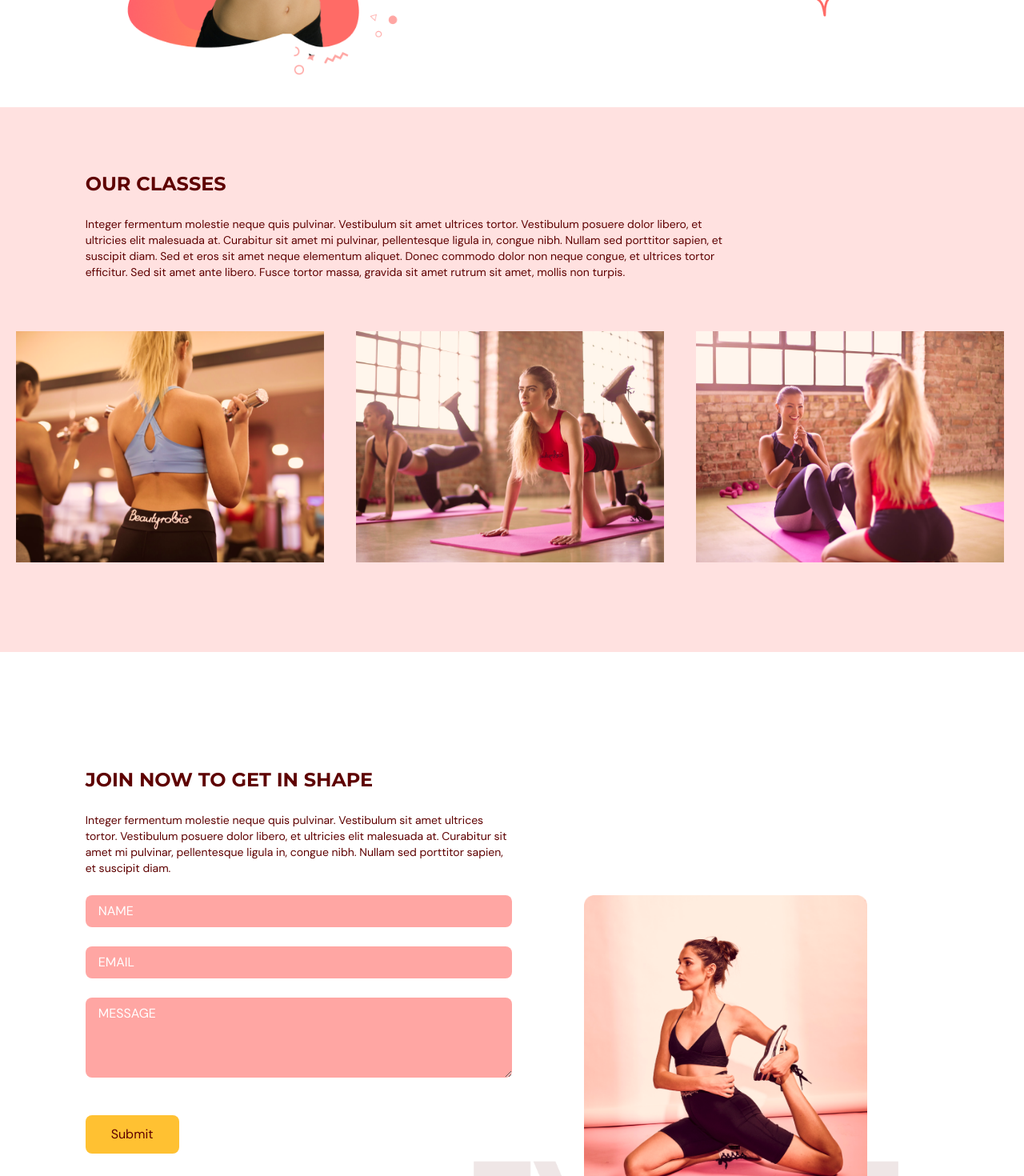
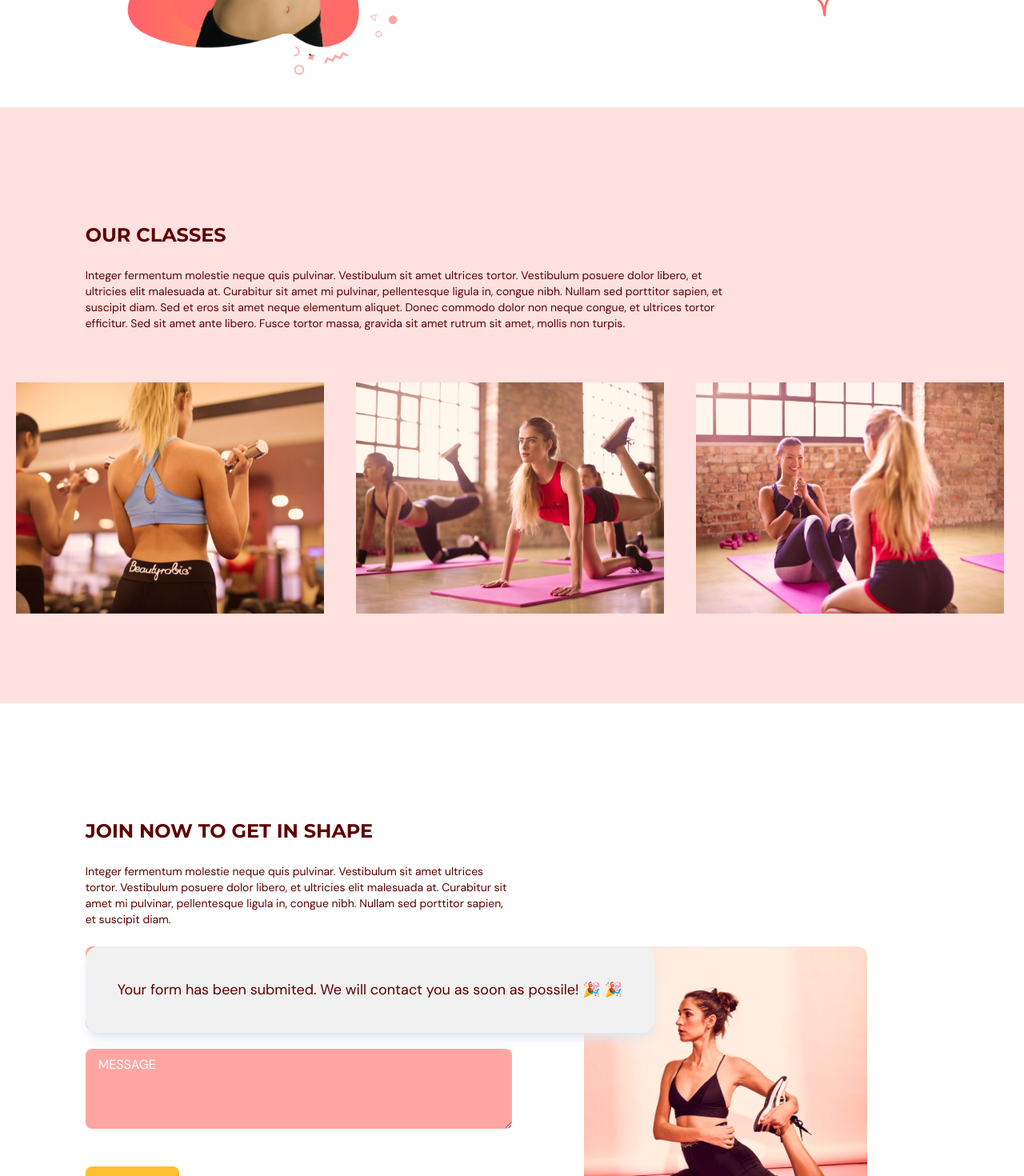
Before and after one commit to lilyLILYLL/EvoGym, a React (Vite) app: page / in a window 1280 px wide. Shown: the part 1800-3270 px from the top of the page at 80% size. Built offline with nearby package versions, Linux system fonts and the light colour scheme.

Commit message:
add toast notification

```diff
--- a/src/components/ContactForm.tsx
+++ b/src/components/ContactForm.tsx
@@ -1,14 +1,19 @@
 import { TextField } from "./TextField";
 import { Formik } from "formik";
 import { ValidateContactForm } from "../shared/validation";
+import { ToastNotification } from "./ToastNotification";
+import React from "react";
 
 export const ContactForm = () => {
+  const [isNotificationOpen, setIsNotoficationOpen] = React.useState(false);
+  console.log(isNotificationOpen);
   return (
-    <div className="flex flex-col  md:w-1/2 gap-6">
+    <div className="flex flex-col  md:w-1/2 gap-6 ">
       <Formik
         initialValues={{ name: "", email: "", message: "" }}
         validationSchema={ValidateContactForm}
         onSubmit={(values, { resetForm }) => {
+          setIsNotoficationOpen((prev) => !prev);
           resetForm();
         }}
       >
@@ -50,6 +55,10 @@ export const ContactForm = () => {
           </>
         )}
       </Formik>
+      <ToastNotification
+        isShown={isNotificationOpen}
+        setIsShown={() => setIsNotoficationOpen((prev) => !prev)}
+      />
     </div>
   );
 };
--- /dev/null
+++ b/src/components/ToastNotification.tsx
@@ -0,0 +1,18 @@
+import "../index.css";
+type Props = {
+  isShown: boolean;
+  setIsShown: (e: any) => void;
+};
+
+export const ToastNotification = (props: Props) => {
+  return (
+    <div
+      onAnimationEnd={props.setIsShown}
+      className={`w-fit p-6 sm:p-10 py-4  fixed  rounded-2xl bg-[#f1f1f1]  shadow-lg shadow-slate-200 sm:text-lg  text-md z-50 mr-6 ${
+        props.isShown ? "notification" : ""
+      }`}
+    >
+      Your form has been submited. We will contact you as soon as possile! 🎉 🎉
+    </div>
+  );
+};
--- a/src/index.css
+++ b/src/index.css
@@ -1,14 +1,38 @@
-@import url('https://fonts.googleapis.com/css2?family=DM+Sans:wght@400;700&family=Montserrat:wght@700&display=swap');
+@import url("https://fonts.googleapis.com/css2?family=DM+Sans:wght@400;700&family=Montserrat:wght@700&display=swap");
 
 @tailwind base;
 @tailwind components;
 @tailwind utilities;
 
-html, body,#root, .app{
-    height:100%;
-    width: 100%;
-    font-family: "DM Sans", sans-serif;
-    /* apply default text color*/
-    @apply text-gray-500;
+html,
+body,
+#root,
+.app {
+  height: 100%;
+  width: 100%;
+  font-family: "DM Sans", sans-serif;
+  /* apply default text color*/
+  @apply text-gray-500;
+}
 
+.notification {
+  animation: slide 4s;
 }
+
+@keyframes slide {
+  0% {
+    top: -10rem;
+  }
+  25% {
+    top: 10rem;
+  }
+  50% {
+    top: 10rem;
+  }
+  75% {
+    top: 10rem;
+  }
+  100% {
+    top: -10rem;
+  }
+}
--- a/src/pages/HomePage.tsx
+++ b/src/pages/HomePage.tsx
@@ -44,9 +44,21 @@ export const HomePage = () => {
         {/* sponsors */}
         <div className="flex items-center bg-primary-100 md:basis-1/5">
           <div className="flex flex-row items-center w-5/6 gap-20 py-6 mx-auto">
-            <img alt="forbes" src={SponsorRedbull} className="h-10 w-15" />
-            <img alt="forbes" src={SponsorForbes} className="h-7 w-15" />
-            <img alt="forbes" src={SponsorFortune} className="h-7 w-15" />
+            <img
+              alt="forbes"
+              src={SponsorRedbull}
+              className="sm:h-10 sm:w-20  w-12 h-6"
+            />
+            <img
+              alt="forbes"
+              src={SponsorForbes}
+              className="sm:h-7 sm:w-20 w-12 h-4"
+            />
+            <img
+              alt="forbes"
+              src={SponsorFortune}
+              className="sm:h-7 sm:w-20 w-12 h-4"
+            />
           </div>
         </div>
       </motion.div>
--- a/src/pages/OurClassesPage.tsx
+++ b/src/pages/OurClassesPage.tsx
@@ -11,7 +11,7 @@ export const OurClassesPage = () => {
   return (
     <section
       id={Pages.OUR_CLASSES}
-      className="pt-20 h-fit mt-30 bg-primary-100 pb-28"
+      className=" h-fit pt-36 bg-primary-100 pb-28"
     >
       <motion.div
         onViewportEnter={() => dispatch(setSelectedPage(Pages.OUR_CLASSES))}
@@ -28,7 +28,7 @@ export const OurClassesPage = () => {
           tortor massa, gravida sit amet rutrum sit amet, mollis non turpis.
         </p>
       </motion.div>
-      <div className="flex flex-row gap-10 mx-auto mt-16 ml-5 overflow-auto">
+      <div className="flex flex-row gap-10 mx-auto mt-16 ml-5 overflow-auto ">
         {classes.map((element: ClassType, index) => {
           return (
             <Class
```
